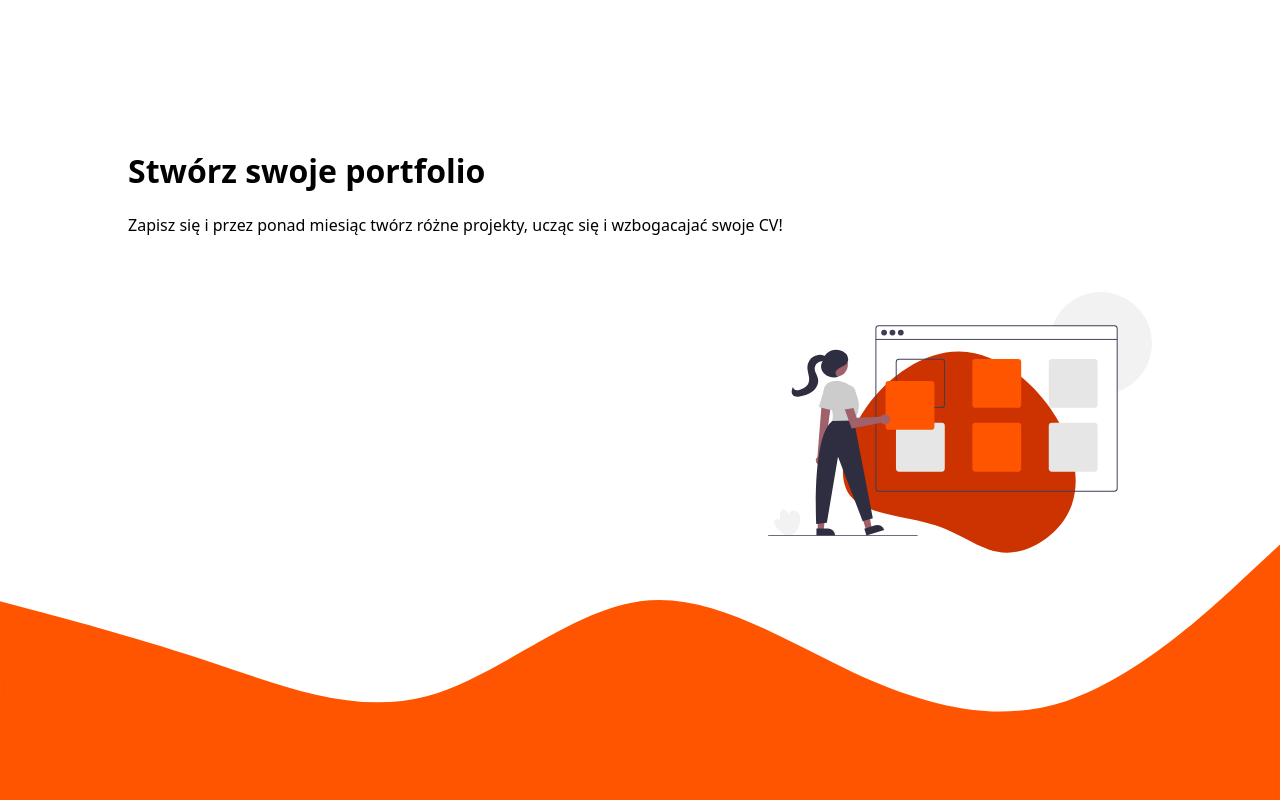
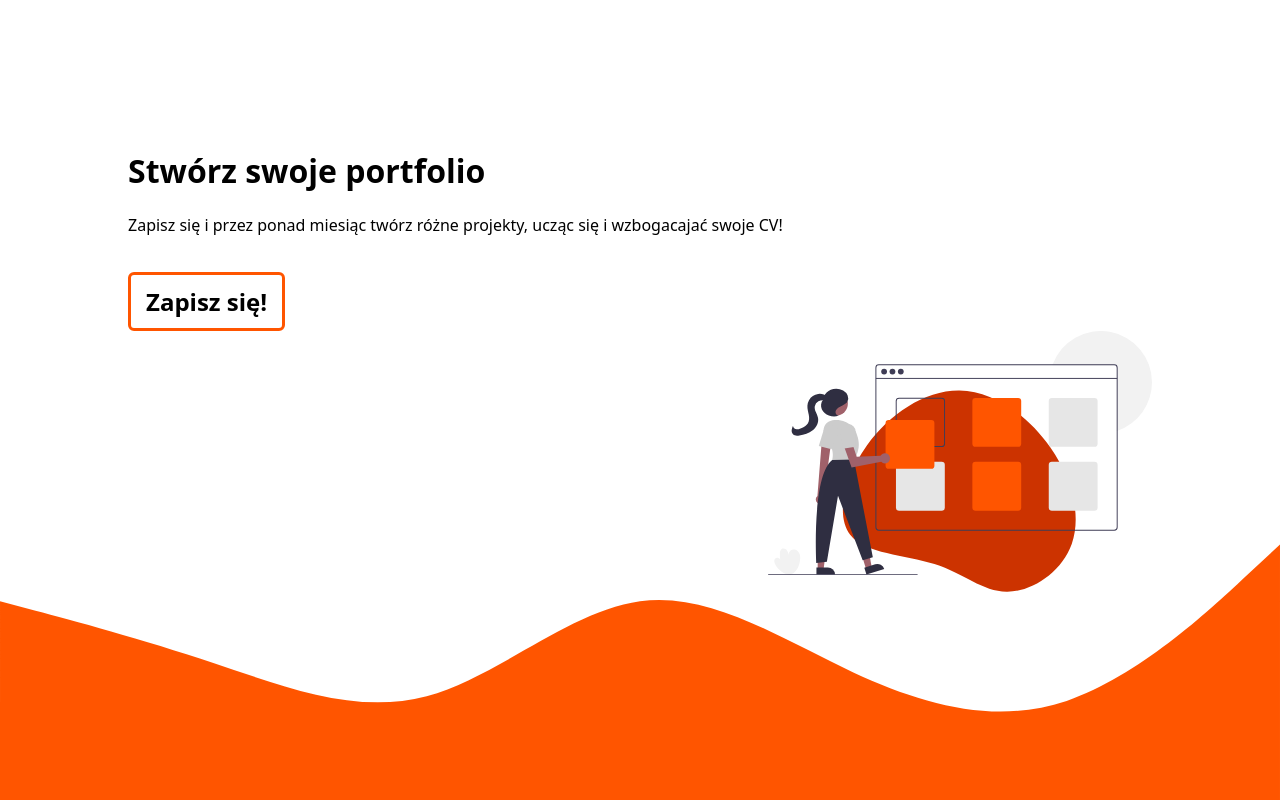
Before and after one commit to AleksanderSkubala/mail-course-landing, a Vue app: page / in a window 1280 px wide. Shown: the top 800 px of the page. Built offline with nearby package versions, Linux system fonts and the light colour scheme.

Commit message:
add CTA on landing section

```diff
--- a/src/components/WelcomeSection.vue
+++ b/src/components/WelcomeSection.vue
@@ -3,6 +3,7 @@
     <div class="content">
       <h1>Stwórz swoje portfolio</h1>
       <p>Zapisz się i przez ponad miesiąc twórz różne projekty, ucząc się i wzbogacajać swoje CV!</p>
+      <Button msg="Zapisz się!" class="button" v-scroll-to="'#purchase'"/>
     </div>
     <div class="graphic">
       <Ilustration />
@@ -14,10 +15,12 @@
 
 <script>
 import Ilustration from '@/assets/Ilustration.svg';
+import Button from './Button.vue';
 
 export default {
   components: {
     Ilustration,
+    Button,
   },
 };
 </script>
@@ -53,15 +56,16 @@ export default {
   width: 70vw;
   align-self: center;
   justify-self: center;
-  margin-top: 40px;
+  margin-top: 30px;
 
   @media (min-width: 768px) {
     width: 40vw;
+    margin-top: 0;
+    align-self: flex-end;
   }
 
   @media (min-width: 1024px) {
     width: 30vw;
-    align-self: flex-end;
   }
 
   @media (min-width: 1440px) {
@@ -76,4 +80,8 @@ export default {
   left: 0;
   width: 100%;
 }
+
+.button {
+  margin-top: 20px;
+}
 </style>
```
